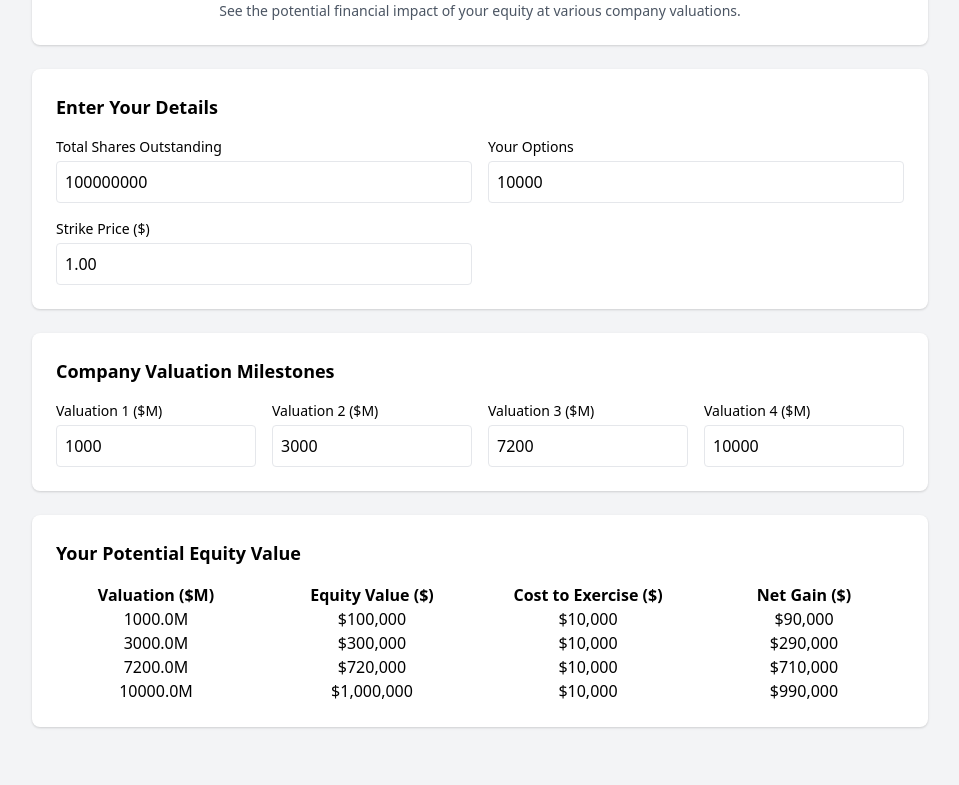
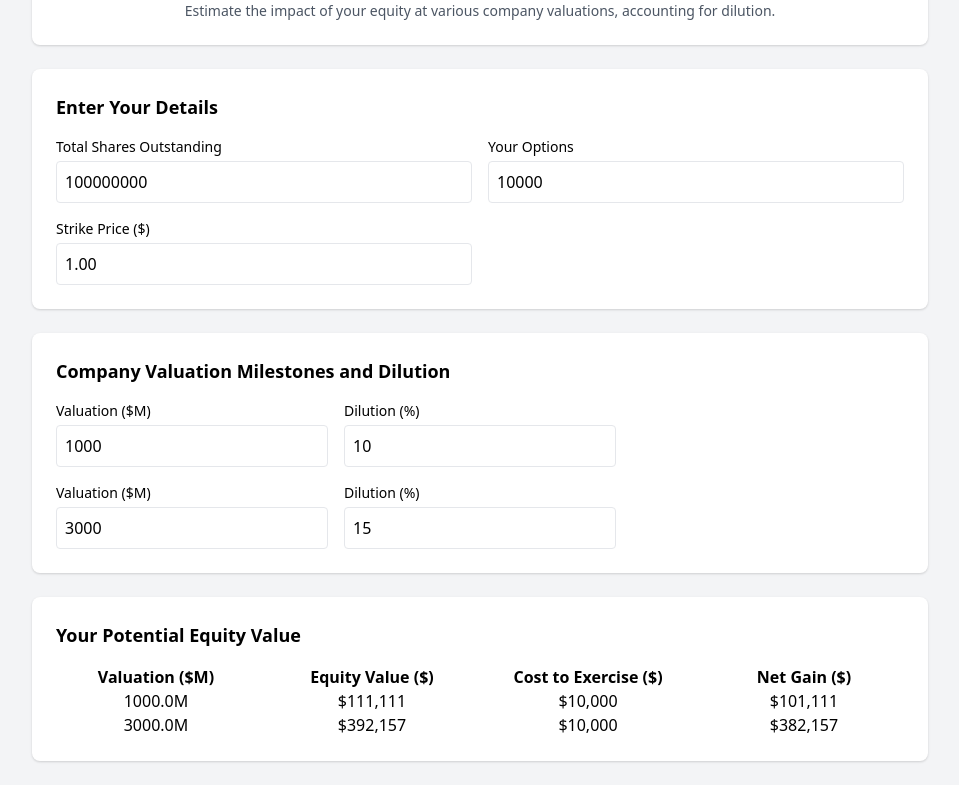
Before and after one commit to gyaan-ai/Equity-Calculator, a plain HTML site: page index.html in a window 1280 px wide. Shown: the part 91-876 px from the top of the page, without its empty margins (160-1119 px from the left). Before the commit the page ends 842 px from the top, so only its background shows below. Drawn offline with nearby package versions, Linux system fonts and the light colour scheme.

Commit message:
index.html

```diff
--- a/index.html
+++ b/index.html
@@ -1,7 +1,7 @@
 <!DOCTYPE html>
 <html>
 <head>
-    <title>Equity Value Calculator</title>
+    <title>Equity Value Calculator with Dilution</title>
     <link href="https://cdnjs.cloudflare.com/ajax/libs/tailwindcss/2.2.19/tailwind.min.css" rel="stylesheet">
     <style>
         .center-content {
@@ -20,8 +20,8 @@
     <div class="max-w-4xl mx-auto space-y-6">
         <!-- Header -->
         <div class="bg-white rounded-lg shadow p-6 center-content">
-            <h2 class="text-xl font-bold mb-4">Equity Value Calculator</h2>
-            <p class="text-sm text-gray-600">See the potential financial impact of your equity at various company valuations.</p>
+            <h2 class="text-xl font-bold mb-4">Equity Value Calculator with Dilution</h2>
+            <p class="text-sm text-gray-600">Estimate the impact of your equity at various company valuations, accounting for dilution.</p>
         </div>
 
         <!-- Input Section -->
@@ -49,25 +49,27 @@
             </div>
         </div>
 
-        <!-- Valuations Section -->
+        <!-- Valuations and Dilution Section -->
         <div class="bg-white rounded-lg shadow p-6">
-            <h3 class="text-lg font-bold mb-4">Company Valuation Milestones</h3>
-            <div class="grid grid-cols-4 gap-4">
+            <h3 class="text-lg font-bold mb-4">Company Valuation Milestones and Dilution</h3>
+            <div class="grid grid-cols-3 gap-4">
                 <div>
-                    <label class="block text-sm font-medium mb-1">Valuation 1 ($M)</label>
-                    <input type="number" id="valuation-1" class="w-full border rounded p-2" value="1000" oninput="formatAndUpdateEquity('valuation-1')">
+                    <label class="block text-sm font-medium mb-1">Valuation ($M)</label>
+                    <input type="number" id="valuation-1" class="w-full border rounded p-2" value="1000" oninput="updateEquity()">
                 </div>
                 <div>
-                    <label class="block text-sm font-medium mb-1">Valuation 2 ($M)</label>
-                    <input type="number" id="valuation-2" class="w-full border rounded p-2" value="3000" oninput="formatAndUpdateEquity('valuation-2')">
+                    <label class="block text-sm font-medium mb-1">Dilution (%)</label>
+                    <input type="number" id="dilution-1" class="w-full border rounded p-2" value="10" oninput="updateEquity()">
+                </div>
+            </div>
+            <div class="grid grid-cols-3 gap-4 mt-4">
+                <div>
+                    <label class="block text-sm font-medium mb-1">Valuation ($M)</label>
+                    <input type="number" id="valuation-2" class="w-full border rounded p-2" value="3000" oninput="updateEquity()">
                 </div>
                 <div>
-                    <label class="block text-sm font-medium mb-1">Valuation 3 ($M)</label>
-                    <input type="number" id="valuation-3" class="w-full border rounded p-2" value="7200" oninput="formatAndUpdateEquity('valuation-3')">
-                </div>
-                <div>
-                    <label class="block text-sm font-medium mb-1">Valuation 4 ($M)</label>
-                    <input type="number" id="valuation-4" class="w-full border rounded p-2" value="10000" oninput="formatAndUpdateEquity('valuation-4')">
+                    <label class="block text-sm font-medium mb-1">Dilution (%)</label>
+                    <input type="number" id="dilution-2" class="w-full border rounded p-2" value="15" oninput="updateEquity()">
                 </div>
             </div>
         </div>
@@ -90,31 +92,29 @@
             return value.toLocaleString("en-US", { minimumFractionDigits: 0, maximumFractionDigits: 0 });
         }
 
-        function formatAndUpdateEquity(id) {
-            const input = document.getElementById(id);
-            const value = input.value.replace(/,/g, "");
-            input.value = formatDollar(Number(value) || 0);
-            updateEquity();
-        }
-
         function updateEquity() {
             const totalShares = Number(document.getElementById('total-shares').value.replace(/,/g, ""));
             const yourOptions = Number(document.getElementById('your-options').value.replace(/,/g, ""));
             const strikePrice = parseFloat(document.getElementById('strike-price').value) || 0;
 
-            // Convert valuations from millions to actual dollar values
             const valuations = [
-                Number(document.getElementById('valuation-1').value) * 1e6, // Multiply by 1,000,000
+                Number(document.getElementById('valuation-1').value) * 1e6,
                 Number(document.getElementById('valuation-2').value) * 1e6,
-                Number(document.getElementById('valuation-3').value) * 1e6,
-                Number(document.getElementById('valuation-4').value) * 1e6,
             ];
 
+            const dilutions = [
+                Number(document.getElementById('dilution-1').value) / 100,
+                Number(document.getElementById('dilution-2').value) / 100,
+            ];
+
+            let cumulativeDilution = 1; // Start at 100% ownership
             const resultsContainer = document.getElementById('results-container');
             resultsContainer.innerHTML = "";
 
             valuations.forEach((valuation, index) => {
-                const equityValue = (yourOptions / totalShares) * valuation;
+                cumulativeDilution *= 1 - dilutions[index]; // Apply cumulative dilution
+                const effectiveOwnership = yourOptions / (totalShares * cumulativeDilution);
+                const equityValue = effectiveOwnership * valuation;
                 const costToExercise = yourOptions * strikePrice;
                 const netGain = equityValue - costToExercise;
 
```
